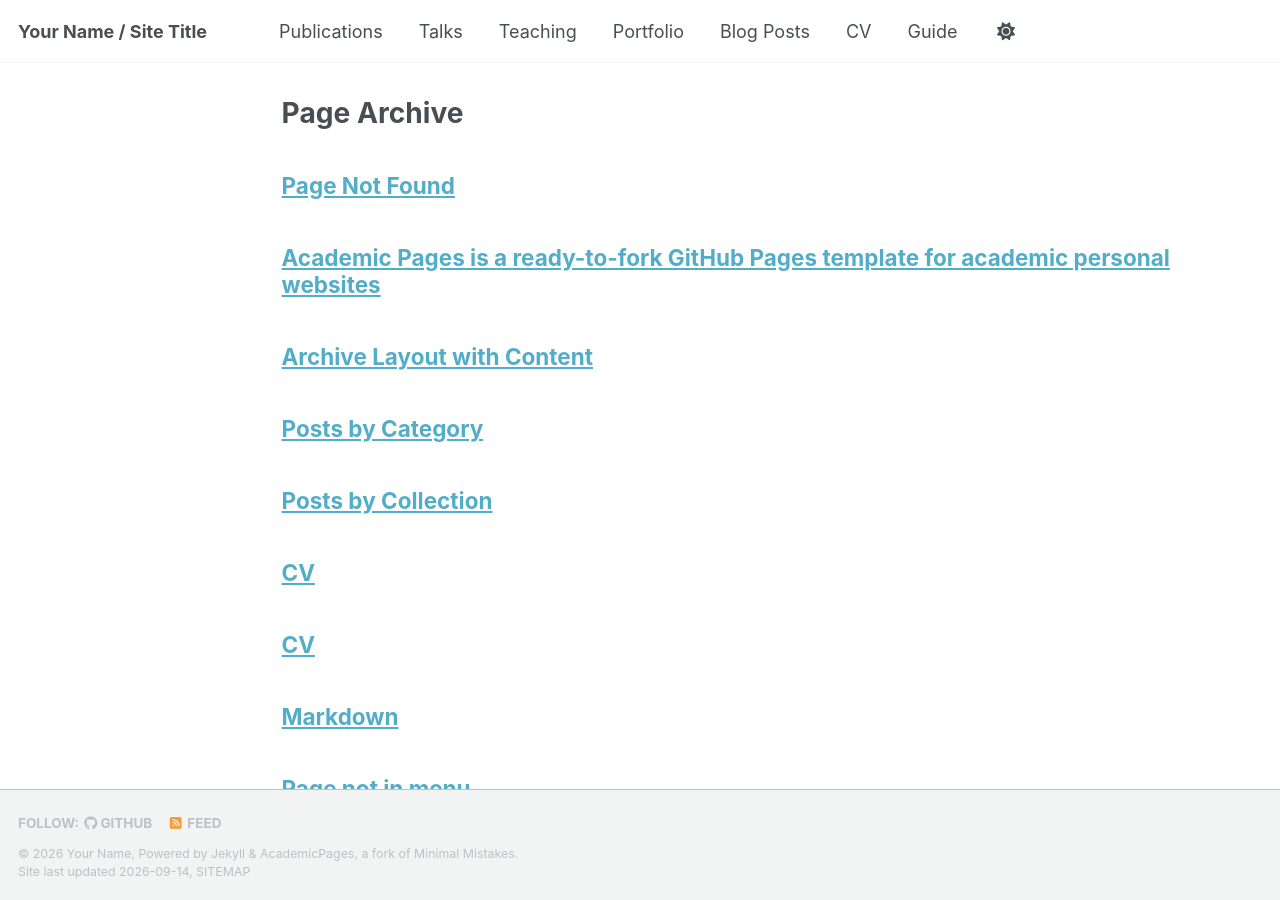
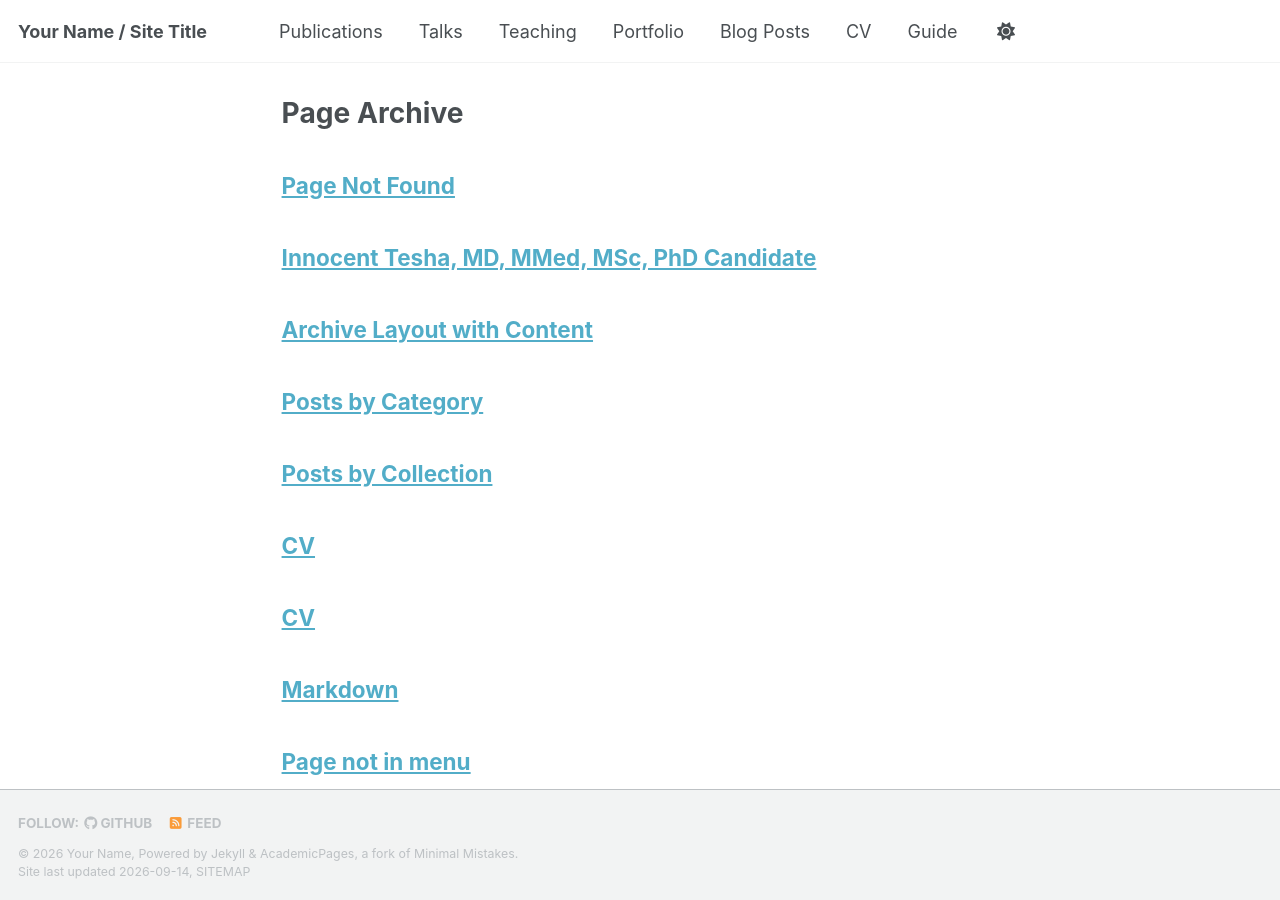
Before and after one commit to drtesha/drtesha.github.io, a Jekyll site: the page built from _pages/page-archive.html, in a window 1280 px wide and 900 px high. Built offline with Jekyll 4.4.1, drawn with Linux system fonts in a browser that asks for light colours; a style sheet for code colours, icons or effects is not loaded; part of the change alters nothing that is shown.

Commit message:
Revise about page with personal and research details
Updated personal information and research profile. Enhanced content structure and added new sections for education, key research projects, and technical skills.

```diff
--- a/_pages/about.md
+++ b/_pages/about.md
@@ -1,56 +1,109 @@
 ---
-permalink: /
-title: "Academic Pages is a ready-to-fork GitHub Pages template for academic personal websites"
-author_profile: true
-redirect_from:
-  - /about/
-  - /about.html
+layout: default
+title: Innocent Tesha, MD, MMed, MSc, PhD Candidate
 ---
 
-This is the front page of a website that is powered by the [Academic Pages template](https://github.com/academicpages/academicpages.github.io) and hosted on GitHub pages. [GitHub pages](https://pages.github.com) is a free service in which websites are built and hosted from code and data stored in a GitHub repository, automatically updating when a new commit is made to the repository. This template was forked from the [Minimal Mistakes Jekyll Theme](https://mmistakes.github.io/minimal-mistakes/) created by Michael Rose, and then extended to support the kinds of content that academics have: publications, talks, teaching, a portfolio, blog posts, and a dynamically-generated CV. Incidentally, these same features make it a great template for anyone that needs to show off a professional template!
+# Innocent Arnold Tesha, MD
+**Physician-Scientist | AI & Cardiovascular Health Systems Researcher**
 
- You can fork [this template](https://github.com/academicpages/academicpages.github.io) right now, modify the configuration and Markdown files, add your own PDFs and other content, and have your own site for free, with no ads!
+📍 Dar es Salaam, Tanzania
+📧 [innocent.tesha@ndm.ox.ac.uk](mailto:innocent.tesha@ndm.ox.ac.uk)
+📱 +255-713-173-175 | +86-183-4263-4730
+🔗 [GitHub](https://github.com/drtesha/) | [LinkedIn](https://linkedin.com/in/innocent-tesha) | [Google Scholar]([https://scholar.google.com/citations?user=YOUR_ID](https://scholar.google.com/citations?user=RXmV37IAAAAJ&hl=en&oi=ao)) | [ORCID: 0009-0008-7291-4318](https://orcid.org/0009-0008-7291-4318)
 
-A data-driven personal website
-======
-Like many other Jekyll-based GitHub Pages templates, Academic Pages makes you separate the website's content from its form. The content & metadata of your website are in structured Markdown files, while various other files constitute the theme, specifying how to transform that content & metadata into HTML pages. You keep these various Markdown (.md), YAML (.yml), HTML, and CSS files in a public GitHub repository. Each time you commit and push an update to the repository, the [GitHub pages](https://pages.github.com/) service creates static HTML pages based on these files, which are hosted on GitHub's servers free of charge.
+---
 
-Many of the features of dynamic content management systems (like Wordpress) can be achieved in this fashion, using a fraction of the computational resources and with far less vulnerability to hacking and DDoSing. You can also modify the theme to your heart's content without touching the content of your site. If you get to a point where you've broken something in Jekyll/HTML/CSS beyond repair, your Markdown files describing your talks, publications, etc. are safe. You can rollback the changes or even delete the repository and start over - just be sure to save the Markdown files! You can also write scripts that process the structured data on the site, such as [this one](https://github.com/academicpages/academicpages.github.io/blob/master/talkmap.ipynb) that analyzes metadata in pages about talks to display [a map of every location you've given a talk](https://academicpages.github.io/talkmap.html).
+## 🔬 Research Profile
+Physician-scientist with extensive clinical experience and a focus on leveraging artificial intelligence and data-driven approaches to strengthen health systems for aging populations with cardiovascular disease. My work integrates digital innovation, machine learning, and epidemiological methods to develop clinically relevant, scalable risk stratification tools. I am dedicated to advancing AI beyond prediction toward equitable, context-specific implementation in low- and middle-income countries (LMICs), optimizing care delivery and improving population-level outcomes.
 
-For those users that need more advanced functionality, the template also supports the following popular tools:
-- [MathJax](https://www.mathjax.org/) for mathematical equations
-- [Mermaid](https://mermaid.js.org/) for diagraming
-- [Plotly](https://plotly.com/javascript/) for plotting
+---
 
-Getting started
-======
-1. Register a GitHub account if you don't have one and confirm your e-mail (required!)
-1. Fork [this template](https://github.com/academicpages/academicpages.github.io) by clicking the "Use this template" button in the top right.
-1. Go to the repository's settings (rightmost item in the tabs that start with "Code", should be below "Unwatch"). Rename the repository "[your GitHub username].github.io", which will also be your website's URL.
-1. Set site-wide configuration and create content & metadata (see below -- also see [this set of diffs](https://archive.is/3TPas) showing what files were changed to set up [an example site](https://getorg-testacct.github.io) for a user with the username "getorg-testacct")
-1. Upload any files (like PDFs, .zip files, etc.) to the files/ directory. They will appear at https://[your GitHub username].github.io/files/example.pdf.
-1. Check status by going to the repository settings, in the "GitHub pages" section
+##  Education
+- **PhD in Cardiovascular Medicine Research** | Guizhou Medical University, China *(2023 – Present)*
+  *Thesis:* Development and Validation of a Machine Learning Prediction Model for In-hospital Mortality, Prolonged Length of Stay, and Readmission in Frail Older Adults with Coronary Heart Disease.
+- **Postgraduate Diploma in Global Health Research** | University of Oxford, UK *(2023 – Present)*
+  *(Note: Please verify end date, originally listed as 2029)*
+- **Master of Medicine in Geriatrics** | Jinzhou Medical University, China *(2023 – 2026)*
+  *Award:* Outstanding International Masters Student (Top of Campus, 2026).
+- **Doctor of Medicine (MD)** | Hubert Kairuki Memorial University, Tanzania *(2012 – 2017)*
+  *Included 1-year Medical Internship.*
 
-Site-wide configuration
-------
-The main configuration file for the site is in the base directory in [_config.yml](https://github.com/academicpages/academicpages.github.io/blob/master/_config.yml), which defines the content in the sidebars and other site-wide features. You will need to replace the default variables with ones about yourself and your site's github repository. The configuration file for the top menu is in [_data/navigation.yml](https://github.com/academicpages/academicpages.github.io/blob/master/_data/navigation.yml). For example, if you don't have a portfolio or blog posts, you can remove those items from that navigation.yml file to remove them from the header.
+---
 
-Create content & metadata
-------
-For site content, there is one Markdown file for each type of content, which are stored in directories like _publications, _talks, _posts, _teaching, or _pages. For example, each talk is a Markdown file in the [_talks directory](https://github.com/academicpages/academicpages.github.io/tree/master/_talks). At the top of each Markdown file is structured data in YAML about the talk, which the theme will parse to do lots of cool stuff. The same structured data about a talk is used to generate the list of talks on the [Talks page](https://academicpages.github.io/talks), each [individual page](https://academicpages.github.io/talks/2012-03-01-talk-1) for specific talks, the talks section for the [CV page](https://academicpages.github.io/cv), and the [map of places you've given a talk](https://academicpages.github.io/talkmap.html) (if you run this [python file](https://github.com/academicpages/academicpages.github.io/blob/master/talkmap.py) or [Jupyter notebook](https://github.com/academicpages/academicpages.github.io/blob/master/talkmap.ipynb), which creates the HTML for the map based on the contents of the _talks directory).
+##  Key Research Projects & Experience
 
-**Markdown generator**
+**Project Lead, AI-Driven Cardiovascular Risk Prediction** | *First Affiliated Hospital of Jinzhou Medical University* (2023 – Present)
+- Directed end-to-end development of machine learning models to predict multiple clinical outcomes in frail older adults with coronary heart disease.
+- Curated and pre-processed complex clinical datasets, integrating multinomial logistic regression with ensemble ML algorithms.
+- **Outcome:** Manuscript published in *The Gerontologist* (Oxford University Press).
 
-The repository includes [a set of Jupyter notebooks](https://github.com/academicpages/academicpages.github.io/tree/master/markdown_generator
-) that converts a CSV containing structured data about talks or presentations into individual Markdown files that will be properly formatted for the Academic Pages template. The sample CSVs in that directory are the ones I used to create my own personal website at stuartgeiger.com. My usual workflow is that I keep a spreadsheet of my publications and talks, then run the code in these notebooks to generate the Markdown files, then commit and push them to the GitHub repository.
+**Lead Investigator, Longevity-Ready Health Systems Framework** | *Tanzania Health Systems Initiative* (2023 – Present)
+- Pioneered a comprehensive needs assessment and evidence-based framework to integrate geriatric care across the life course in Tanzania.
+- Engaged multidisciplinary stakeholders (healthcare, academia, policy) to design scalable, technology-enabled care models for resource-constrained settings.
+- **Outcome:** Manuscript published in *The Lancet Regional Health - Africa*.
 
-How to edit your site's GitHub repository
-------
-Many people use a git client to create files on their local computer and then push them to GitHub's servers. If you are not familiar with git, you can directly edit these configuration and Markdown files directly in the github.com interface. Navigate to a file (like [this one](https://github.com/academicpages/academicpages.github.io/blob/master/_talks/2012-03-01-talk-1.md) and click the pencil icon in the top right of the content preview (to the right of the "Raw | Blame | History" buttons). You can delete a file by clicking the trashcan icon to the right of the pencil icon. You can also create new files or upload files by navigating to a directory and clicking the "Create new file" or "Upload files" buttons.
+**Hospital Research Coordinator, National Respiratory Surveillance** | *Muhimbili National Hospital, Tanzania* (2021 – 2023)
+- Led a cross-functional team of 8 clinicians and technicians to oversee the hospital’s arm of the National Survey of Influenza and Other Respiratory Viruses.
+- Designed patient recruitment strategies and coordinated real-time, de-identified data transmission with the CDC.
+- **Outcome:** Successfully contributed >2,000 high-quality samples and clinical data points, directly informing national public health and vaccination policies.
 
-Example: editing a Markdown file for a talk
-![Editing a Markdown file for a talk](/images/editing-talk.png)
+**Independent Research Lead, Ethical AI in LMICs** | *Jinzhou Medical University* (2023 – Present)
+- Developed a conceptual framework for ethical, scalable AI deployment in cardiovascular risk prediction within low-income healthcare contexts.
+- Conducted stakeholder analysis with local policymakers and ethicists to ensure culturally appropriate digital health solutions.
+- **Outcome:** Manuscript published in *Frontiers in Aging*.
 
-For more info
-------
-More info about configuring Academic Pages can be found in [the guide](https://academicpages.github.io/markdown/), the [growing wiki](https://github.com/academicpages/academicpages.github.io/wiki), and you can always [ask a question on GitHub](https://github.com/academicpages/academicpages.github.io/discussions). The [guides for the Minimal Mistakes theme](https://mmistakes.github.io/minimal-mistakes/docs/configuration/) (which this theme was forked from) might also be helpful.
+---
+
+##  Selected Publications
+
+**Peer-Reviewed Journals**
+1. **Tesha, I.**, Qi, M., JiaSi, W., et al. (2026). AI-Driven Prediction of Multiple Outcomes in Older Adults with Coronary Heart Disease. *The Gerontologist*. doi:10.1093/geront/gnag017
+2. **Tesha, I.**, Liu, C., Burke, M., et al. (2026). Designing a longevity-ready health system in Tanzania: from geriatric care to healthy ageing across the life course. *The Lancet Regional Health - Africa*, 20, 100023. doi:10.1016/j.lanafr.2026.100023
+3. **Tesha, I.**, et al. (2025). Ethical and logistical imperatives for AI-driven cardiovascular risk prediction among older adults in Tanzania. *Frontiers in Aging*, 6. doi:10.3389/FRAGI.2025.1673926
+4. Kam, M., **Gringras, D.**, et al. *(Note: Removed from your CV, but if you co-authored, keep it. Otherwise, ensure all author lists are accurate to your work).*
+
+**Pre-prints & Working Papers**
+- **Tesha, I.**, et al. (2025). Machine Learning Risk Prediction for Prolonged Hospitalization in Frail Older Adults with Multimorbidity. *medRxiv*. doi:10.1101/2025.10.18.25338267
+- **Tesha, I.**, et al. (2024). Key Predictors of Undiagnosed Hypertension Among Middle-Aged Adults in Tanzania: A Machine Learning Analysis. *SSRN*. doi:10.2139/ssrn.6348574
+
+---
+
+##  Technical & Research Skills
+- **Data Science & AI:** Python (Pandas, NumPy), R (tidyverse), Machine Learning (ensemble methods, predictive modeling), Feature Engineering.
+- **Statistical Analysis:** SPSS, Stata (longitudinal/cohort analysis), Advanced Excel.
+- **Research Methodology:** Clinical trial protocols, PRISMA systematic reviews/meta-analyses, qualitative thematic analysis, EHR curation.
+- **Languages:** English (Fluent), Swahili (Native), Chinese (Conversational, HSK IV).
+
+---
+
+##  Honours & Awards
+- **Outstanding International Masters Student** | Jinzhou Medical University (2026)
+- **2nd Best Innovator and Oral Presenter** | Chongqing Medical University / China Ministry of Education (2025)
+- **Best Postgraduate Student** | Tanzania Association of Students, Jinzhou Medical University (2025)
+- **Student Resident Assistant (Highest Student Leadership Position)** | Jinzhou Medical University (2025)
+
+---
+
+##  Selected Conferences & Presentations
+- **Oral Presentation:** "Machine Learning for Outcome Prediction in Hospitalized Frail Older Adults" | *Digital Intelligence Drives a Healthy Future*, Chongqing Medical University (May 2025).
+- **Attendee:** European Heart Failure Conference | Barcelona, Spain (May 2026).
+- **Presenter:** 3rd National Non-Communicable Diseases Scientific Conference | Arusha, Tanzania (Nov 2021).
+
+---
+
+##  Professional Affiliations
+- The Gerontology Society of America (Student Member)
+- British Gerontology Society (Student Member)
+- American Statistical Association (Student Member)
+- International Diabetes Federation (Member)
+
+---
+
+##  References
+**Prof. Liu Xinyu**
+Director of Geriatric Medicine, First Affiliated Hospital of Jinzhou Medical University, China
+📧 liuxy1@jzmu.edu.cn | 📱 +86 135 0406 4376
+
+**Dr. Faraja Chiwanga**
+Director of Medical Services, Muhimbili National Hospital, Tanzania
+📧 farajaandrew@gmail.com | 📱 +255 754 587 900
```
